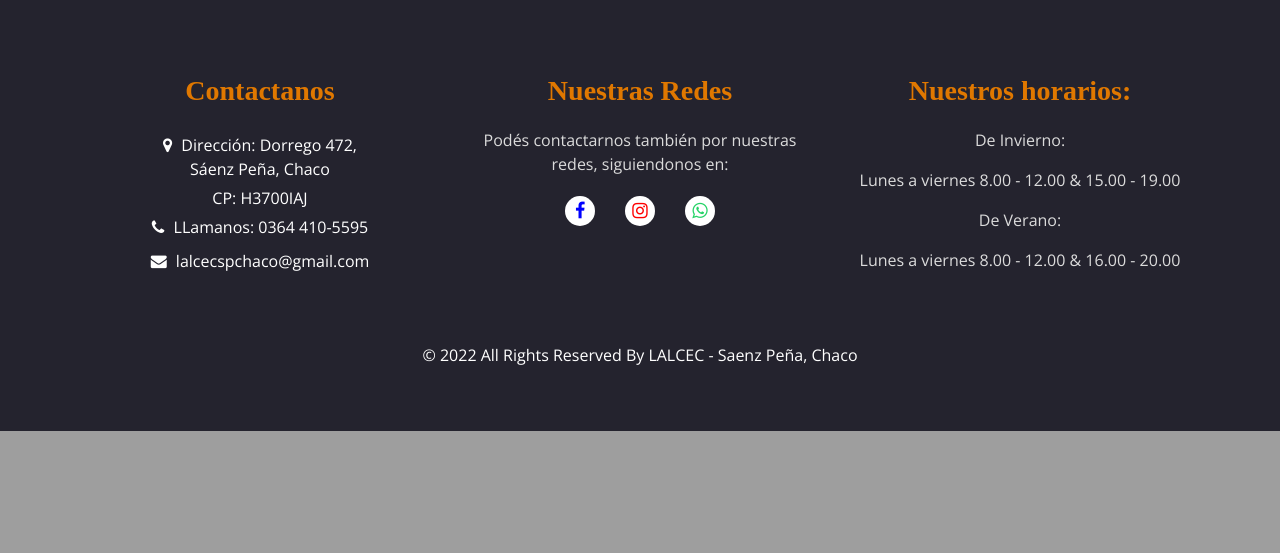
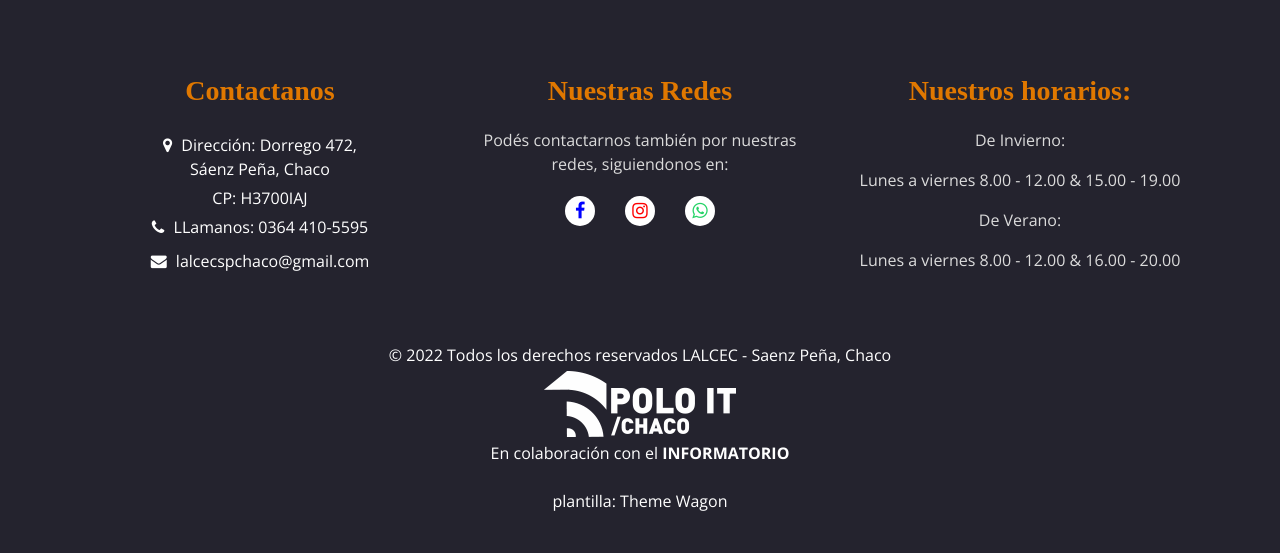
Before and after one commit to santiagonrod/Info22Equipo3, a Django app: page / in a window 1280 px wide. Shown: the part 1323-1876 px from the top of the page. Before the commit the page ends 1754 px from the top, so only its background shows below. Run offline with Django 4.2, Linux system fonts and the light colour scheme; parts of the project's set-up code (start-up, migrations or seed data) failed here and were passed over; some libraries are stand-ins or nearby versions.

Commit message:
Footer terminadoo

```diff
--- a/source/templates/footer.html
+++ b/source/templates/footer.html
@@ -96,8 +96,14 @@
       </div>
       <div class="footer-info">
         <p>
-          &copy; <span id="displayYear"></span> All Rights Reserved By
-          <a href="">LALCEC - Saenz Peña, Chaco</a><br><br>
+          &copy; <span id="displayYear"></span> Todos los derechos reservados
+          <a> LALCEC - Saenz Peña, Chaco</a><br>
+          <img src="{% static 'images/logo-200px-blanco.png' %}" alt=""> <br>
+          En colaboración con el <b>INFORMATORIO</b><br>
+          <a href="https://themewagon.com/themes/free-bootstrap-4-html5-restaurant-website-template-feane/">          <br>
+          plantilla: Theme Wagon
+        </a>
+          <br>
         <!--    &copy; <span id="displayYear"></span> Distributed By
           <a href="https://themewagon.com/" target="_blank">ThemeWagon</a> -->
         </p>
```
Also changed, not shown: source/static/images/logo-200px-blanco.png (added).
